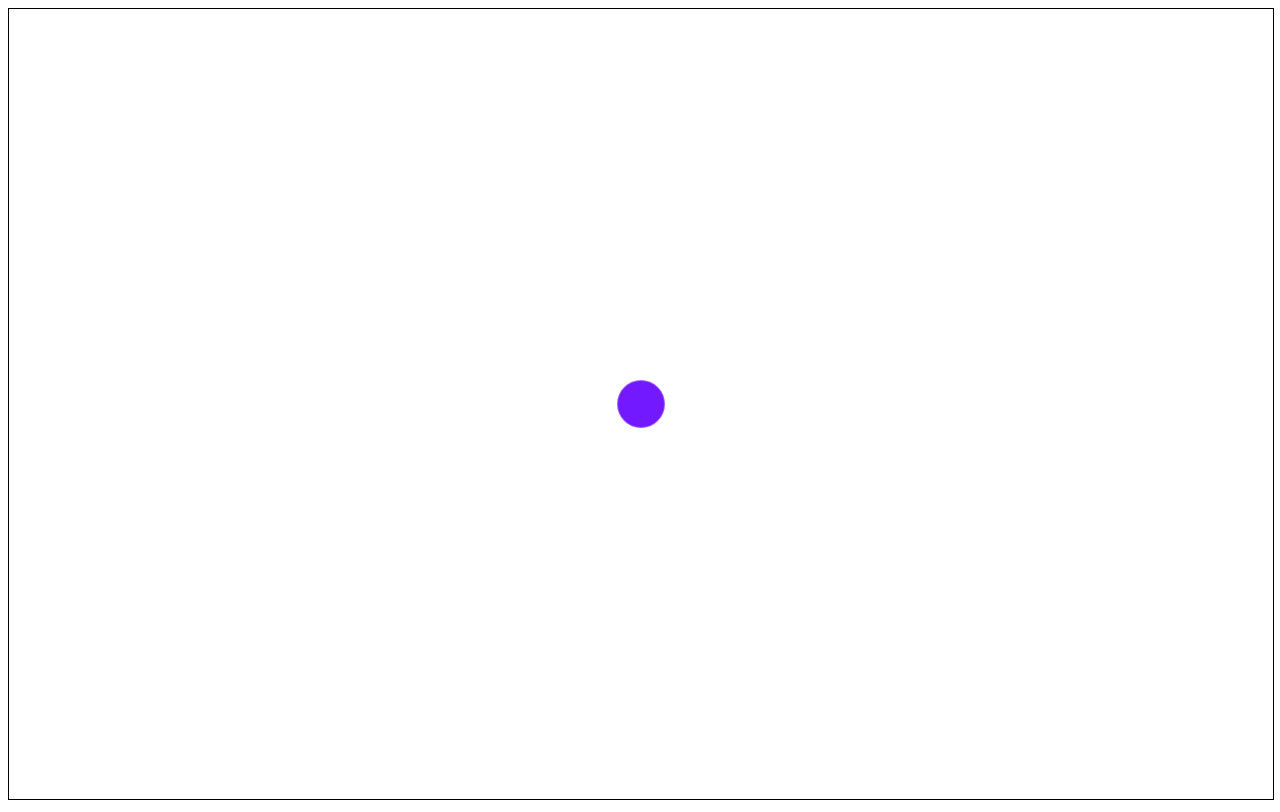
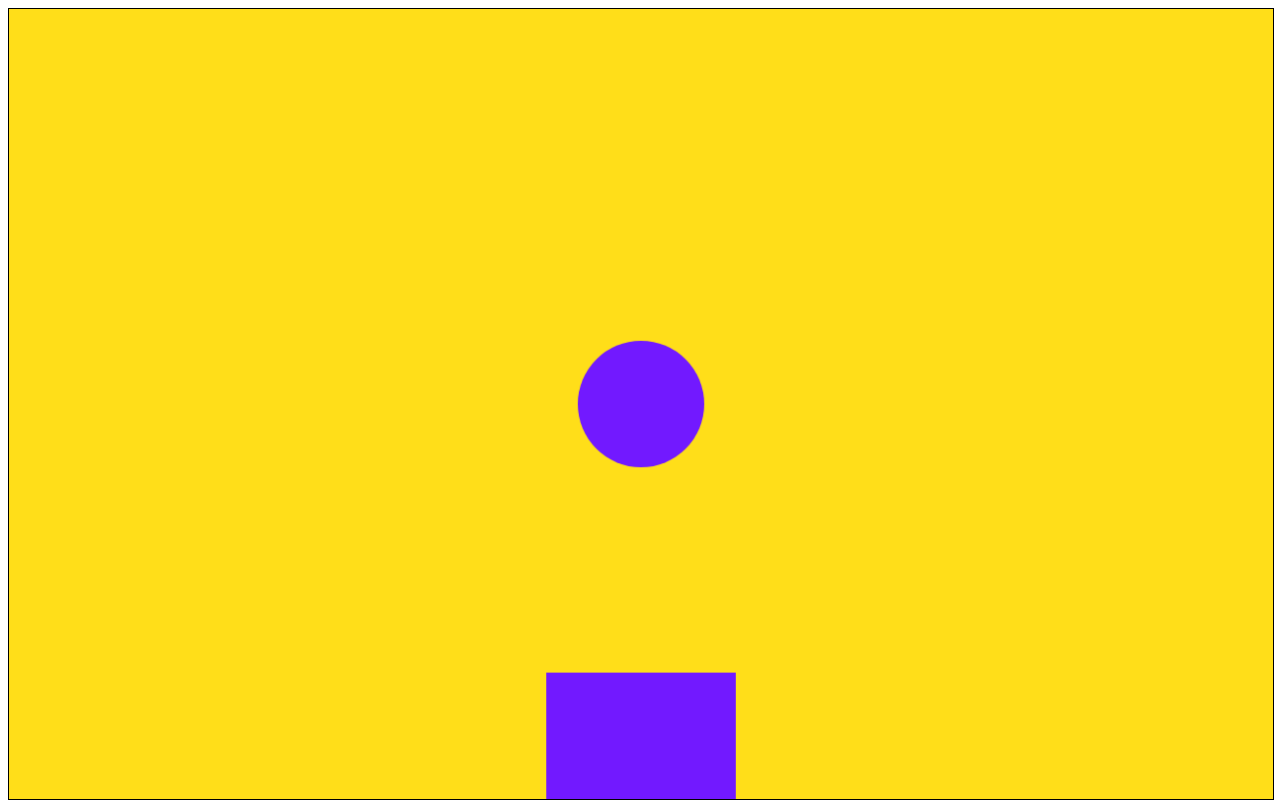
Before and after one commit to danielfamiyeh/negative-noir, a plain HTML site: page index.html in a window 1280 px wide. Drawn offline with Linux system fonts and the light colour scheme.

Commit message:
Colour Changing Button Working
The colour changing button changes the colour of the player, bullets and
the button itself.
Background colour also chosen.

```diff
--- a/index.html
+++ b/index.html
@@ -1,12 +1,7 @@
 <!DOCTYPE html>
-<html>
-
-    <head>
-
-        <meta name="viewport" content="user-scalable=no">
-
-    </head>
-
+<!-- saved from url=(0067)file:///C:/Users/kwaku/Desktop/kw4ks.com/games/ldshooter/index.html -->
+<html><head><meta http-equiv="Content-Type" content="text/html; charset=windows-1252">
+            <meta name="viewport" content="user-scalable=no">
     <style>
         #canvas{
             border : 1px solid #000;
@@ -14,29 +9,30 @@
             height : 100%;
         };
 
-    </style>
+    </style></head>
+
+
 
     <body>
 
-        <canvas id = 'canvas'>Your browser does not support HTML5. Please update.</canvas>
+        <canvas id="canvas" width="320" height="568">Your browser does not support HTML5. Please update.</canvas>
 
         <script>
             var canvas = document.getElementById('canvas'),
                 ctx = canvas.getContext('2d'),
-                touchX = 0,
-                touchY = 0,
+                entities = [],
+                touched = false,
                 WIDTH = window.innerWidth,
-                touched = false,
                 HEIGHT = window.innerHeight;
 
             var Bullet = function(){
                 this.x = player.x;
                 this.y = player.y;
-                this.size = 8;
+                this.size = 32;
                 this.colour = player.colour;
                 this.velX = 0;
                 this.velY = 0;
-                this.isActive = false;
+                this.isActive = true;
 
                 this.render = function(context){
                     context.fillStyle = this.colour;
@@ -55,9 +51,10 @@
             var player = {
                 x : (WIDTH / 2),
                 y : (HEIGHT / 2),
-                size : 24,
+                size : 64,
                 bullets : [],
                 colour : '#7219FF',
+                isActive : true,
 
                 render : function(context){
                     context.fillStyle = this.colour;
@@ -65,9 +62,49 @@
                     context.beginPath();
                     context.arc(this.x,this.y,this.size,0,2*Math.PI);
                     context.fill();
+                },
+
+                update : function(){
+                    if(colourChangeBTN.state === 'purple'){
+                        this.colour = '#7219FF';
+                    }
+
+                    else if(colourChangeBTN.state === 'pink'){
+                        this.colour = '#FF19C1';
+                    }
+
                 }
+            };
 
+            entities.push(player);
+
+            var colourChangeBTN = {
+                x : ((WIDTH / 2) - 96),
+                y : (HEIGHT - 128),
+                width : 192,
+                height : 128,
+                state : 'purple',
+                colour : '#7219FF',
+                isActive : true,
+
+                render : function(context){
+                    context.fillStyle = this.colour;
+                    context.fillRect(this.x, this.y, this.width, this.height);
+                },
+
+                update : function(){
+                    if(this.state === 'purple'){
+                        this.colour = '#7219FF';
+
+                    }
+
+                    else if(this.state === 'pink'){
+                        this.colour = '#FF19C1';
+                    };
+                }
             };
+
+            entities.push(colourChangeBTN);
 
             canvas.width = WIDTH;
             canvas.height = HEIGHT;
@@ -78,35 +115,48 @@
                 touchX = event.targetTouches[0].clientX;
                 touchY = event.targetTouches[0].clientY;
 
+                if(touchX > colourChangeBTN.x &&
+                  touchX < (colourChangeBTN.x + colourChangeBTN.width) &&
+                  touchY > colourChangeBTN.y &&
+                  touchY < colourChangeBTN.y + colourChangeBTN.height){
+                    console.log('clicked');
+                    if(colourChangeBTN.state === 'purple'){
+                        colourChangeBTN.state = 'pink';
+                    }
+
+                    else if(colourChangeBTN.state === 'pink'){
+                      colourChangeBTN.state = 'purple';
+                    };
+                }
+
                 b = new Bullet()
-                b.isActive = true;
                 directionX = (touchX - player.x);
                 directionY = (touchY - player.y);
-                mag = Math.sqrt(directionX * directionX + directionY * directionY);
 
-                b.velX = (directionX / mag) * 20;
-                b.velY = (directionY / mag) * 20;
+                angle = Math.atan2(directionY, directionX);
+                b.velX = Math.cos(angle) * 20;
+                b.velY = Math.sin(angle) * 20;
 
-                player.bullets.push(b);
-
+                entities.push(b);
             };
 
             function render(){
                 ctx.clearRect(0, 0, WIDTH, HEIGHT);
 
-                player.render(ctx);
+                ctx.fillStyle = '#FFDE19';
+                ctx.fillRect(0, 0, WIDTH, HEIGHT);
 
-                for(var i = 0; i < player.bullets.length; i++){
-                    if(player.bullets[i].isActive){
-                        player.bullets[i].render(ctx);
+                for(var i = 0; i < entities.length; i++){
+                    if(entities[i]){
+                        entities[i].render(ctx);
                     }
-                }
+                };
             };
 
             function update(){
-                for(var i = 0; i < player.bullets.length; i++){
-                    if(player.bullets[i].isActive){
-                        player.bullets[i].update();
+                for(var i = 0; i < entities.length; i++){
+                    if(entities[i].isActive){
+                        entities[i].update();
                     }
                 };
 
@@ -119,7 +169,6 @@
                 delta;
 
             function main(){
-                console.log(touched);
                 now = Date.now();
                 delta = now - then;
 
@@ -138,6 +187,6 @@
 
         </script>
 
-    </body>
 
-</html>
+
+</body></html>
```
